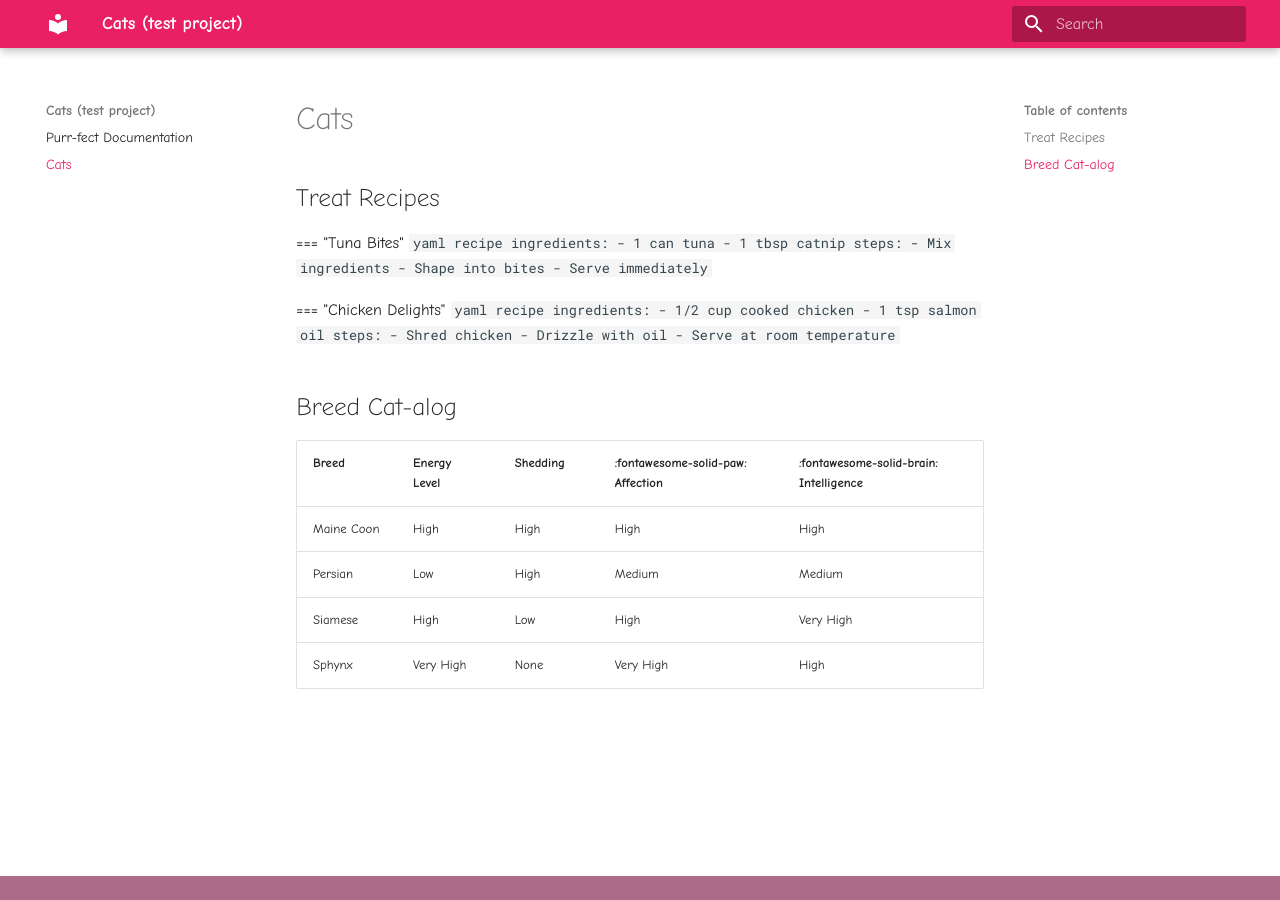
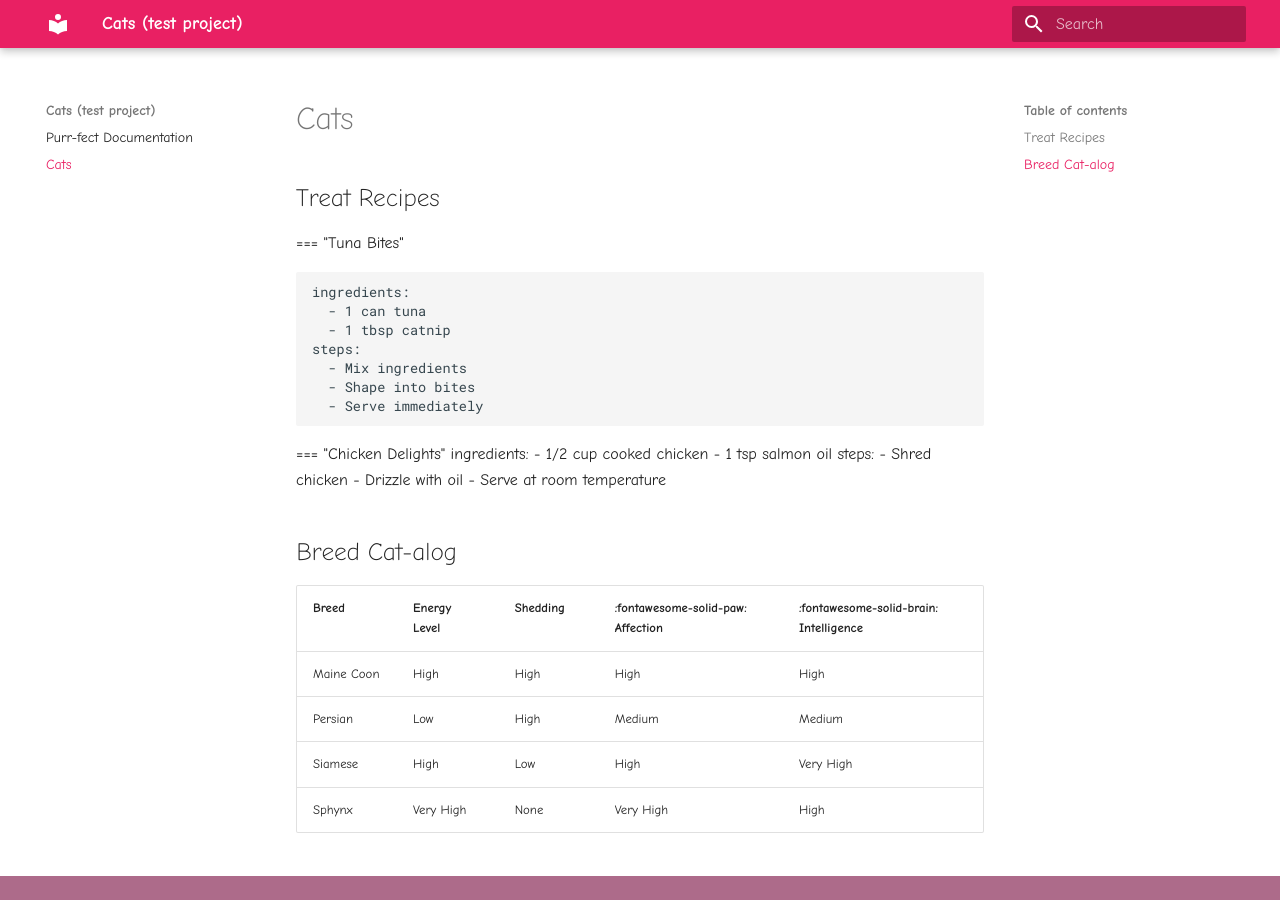
Before and after one commit to emperor-kat/one-project, an MkDocs documentation site: the page built from docs/kitties.md, in a window 1280 px wide. Built offline with MkDocs 1.6.1 and Material for MkDocs 9.7.7, drawn with Linux system fonts in a browser that asks for light colours.

Commit message:
[#3] added url

````diff
--- a/docs/kitties.md
+++ b/docs/kitties.md
@@ -2,7 +2,7 @@
 ## Treat Recipes
 
 === "Tuna Bites"
-    ```yaml recipe
+
     ingredients:
       - 1 can tuna
       - 1 tbsp catnip
@@ -10,10 +10,8 @@
       - Mix ingredients
       - Shape into bites
       - Serve immediately
-    ```
 
 === "Chicken Delights"
-    ```yaml recipe
     ingredients:
       - 1/2 cup cooked chicken
       - 1 tsp salmon oil
@@ -21,7 +19,7 @@
       - Shred chicken
       - Drizzle with oil
       - Serve at room temperature
-    ```
+
 ## Breed Cat-alog
 
 | Breed | Energy Level | Shedding | :fontawesome-solid-paw: Affection | :fontawesome-solid-brain: Intelligence |
--- a/mkdocs.yml
+++ b/mkdocs.yml
@@ -1,3 +1,4 @@
+site_url: https://emperor-kat.github.io/one-project/
 site_name: Cats (test project)
 
 theme:
````
